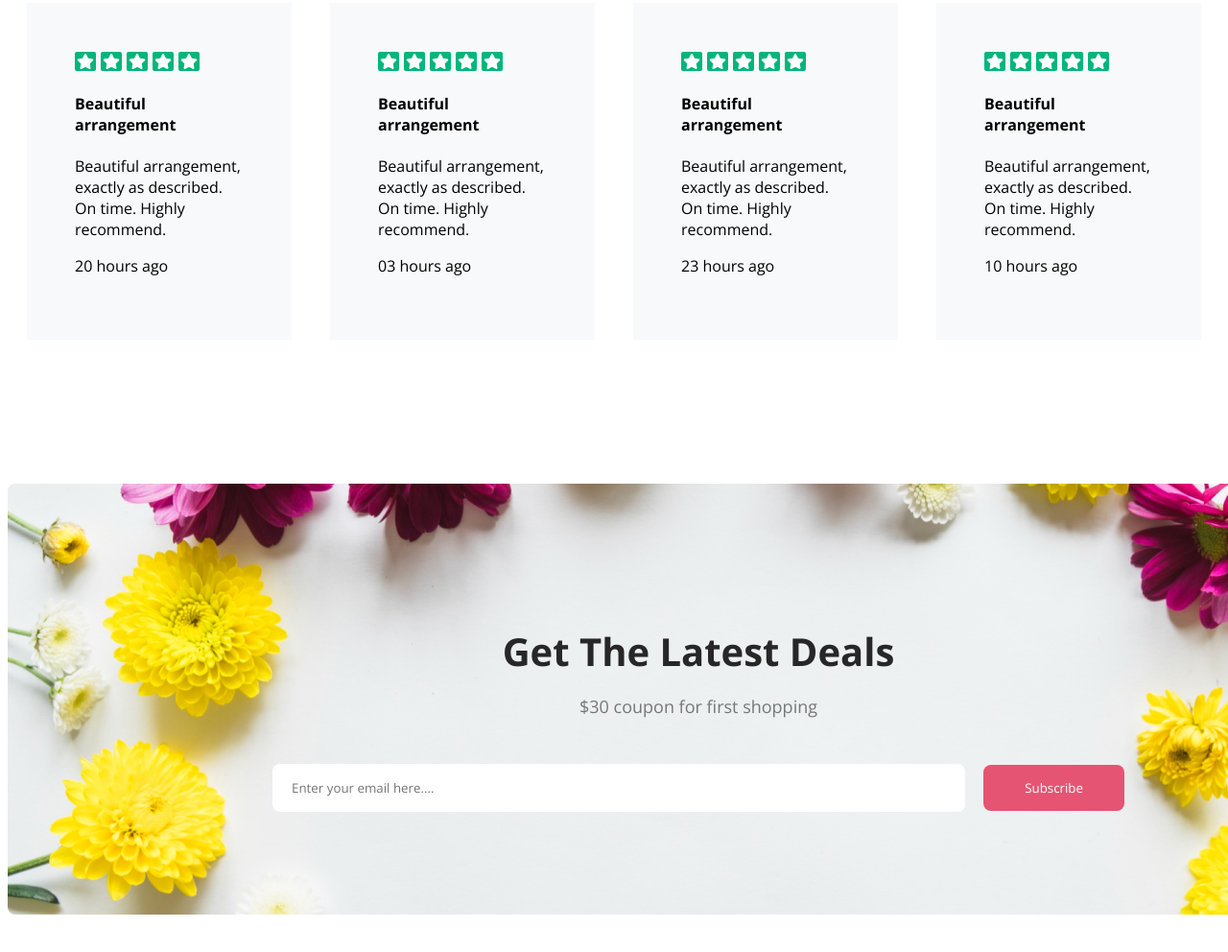
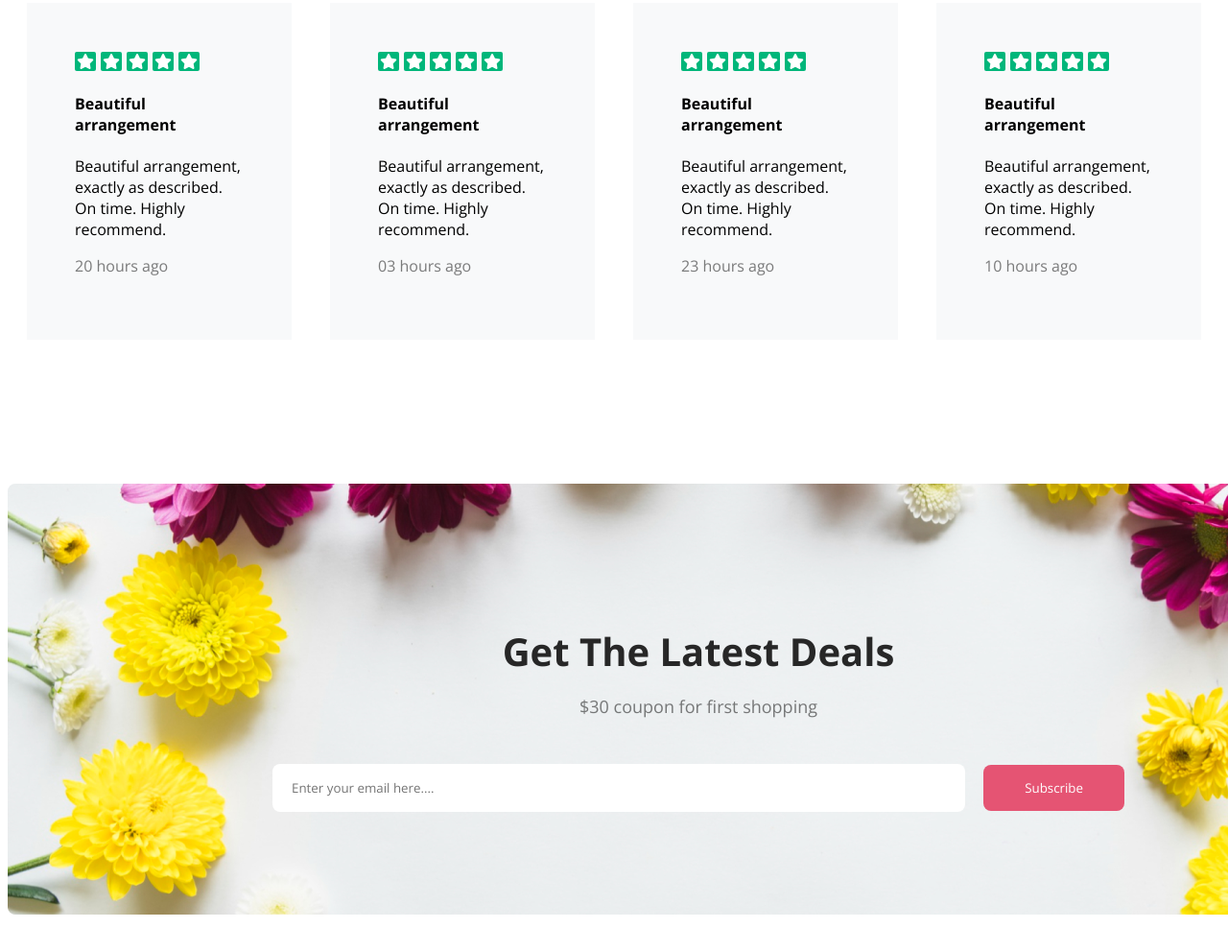
Before and after one commit to hasanbhuiya/flower-shop, a plain HTML site: page index.html in a window 1280 px wide. Shown: the part 3579-4571 px from the top of the page at 96% size. Drawn offline with nearby package versions, Linux system fonts and the light colour scheme.

Commit message:
last-commit

```diff
--- a/index.html
+++ b/index.html
@@ -107,7 +107,7 @@
                     </div>
                     <h4>Beautiful arrangement</h4>
                     <p>Beautiful arrangement, exactly as described. On time. Highly recommend.</p>
-                    <p>20 hours ago</p>
+                    <p class="review-time">20 hours ago</p>
                 </div>
                 <div class="review">
                     <div class="five-star">
@@ -119,7 +119,7 @@
                     </div>
                     <h4>Beautiful arrangement</h4>
                     <p>Beautiful arrangement, exactly as described. On time. Highly recommend.</p>
-                    <p>03 hours ago</p>
+                    <p class="review-time">03 hours ago</p>
                 </div>
                 <div class="review">
                     <div class="five-star">
@@ -131,7 +131,7 @@
                     </div>
                     <h4>Beautiful arrangement</h4>
                     <p>Beautiful arrangement, exactly as described. On time. Highly recommend.</p>
-                    <p>23 hours ago</p>
+                    <p class="review-time">23 hours ago</p>
                 </div>
                 <div class="review">
                     <div class="five-star">
@@ -143,7 +143,7 @@
                     </div>
                     <h4>Beautiful arrangement</h4>
                     <p>Beautiful arrangement, exactly as described. On time. Highly recommend.</p>
-                    <p>10 hours ago</p>
+                    <p class="review-time">10 hours ago</p>
                 </div>
             </div>
         </section>
--- a/style.css
+++ b/style.css
@@ -159,6 +159,11 @@ main {
     padding: 2px;
     border-radius: 2px;
 }
+.review-time{
+    color: rgba(39, 39, 39, 0.60);
+    font-size: 16px;
+    font-weight: 400;
+}
 /* form section */
 .subscribe {
     background-image: url(images/Rectangle\ 9.png);
```
